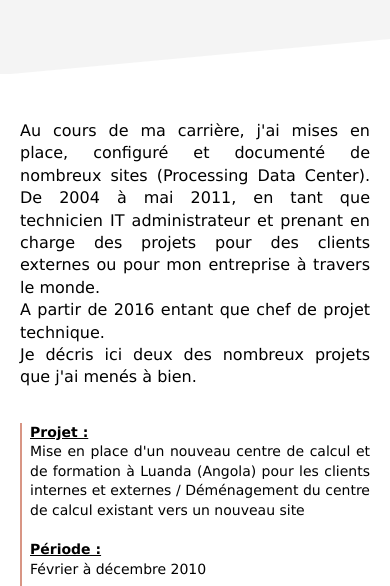
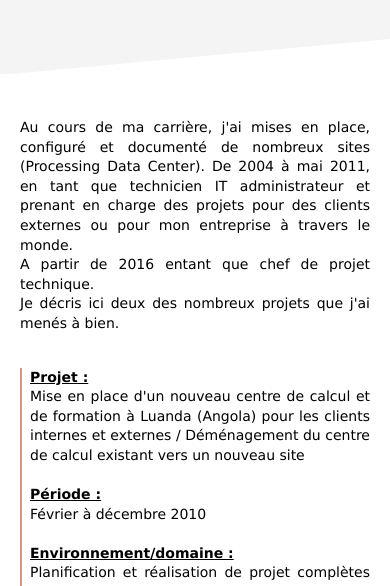
Before and after one commit to erieble/site_pro, a plain HTML site: page portfolio-pcc-onshore.html in a window 390 px wide. Shown: the part 232-818 px from the top of the page. Drawn offline with Linux system fonts and the light colour scheme.

Commit message:
Add files via upload

```diff
--- a/CSS/style.css
+++ b/CSS/style.css
@@ -331,6 +331,10 @@ img.portfolio {
         padding-right: 20px;
     }
 
+    .section p {
+        font-size: 14px;
+    }
+
     div.section-grise1 {
         padding-top: 0;
         padding-bottom: 60px;
```
